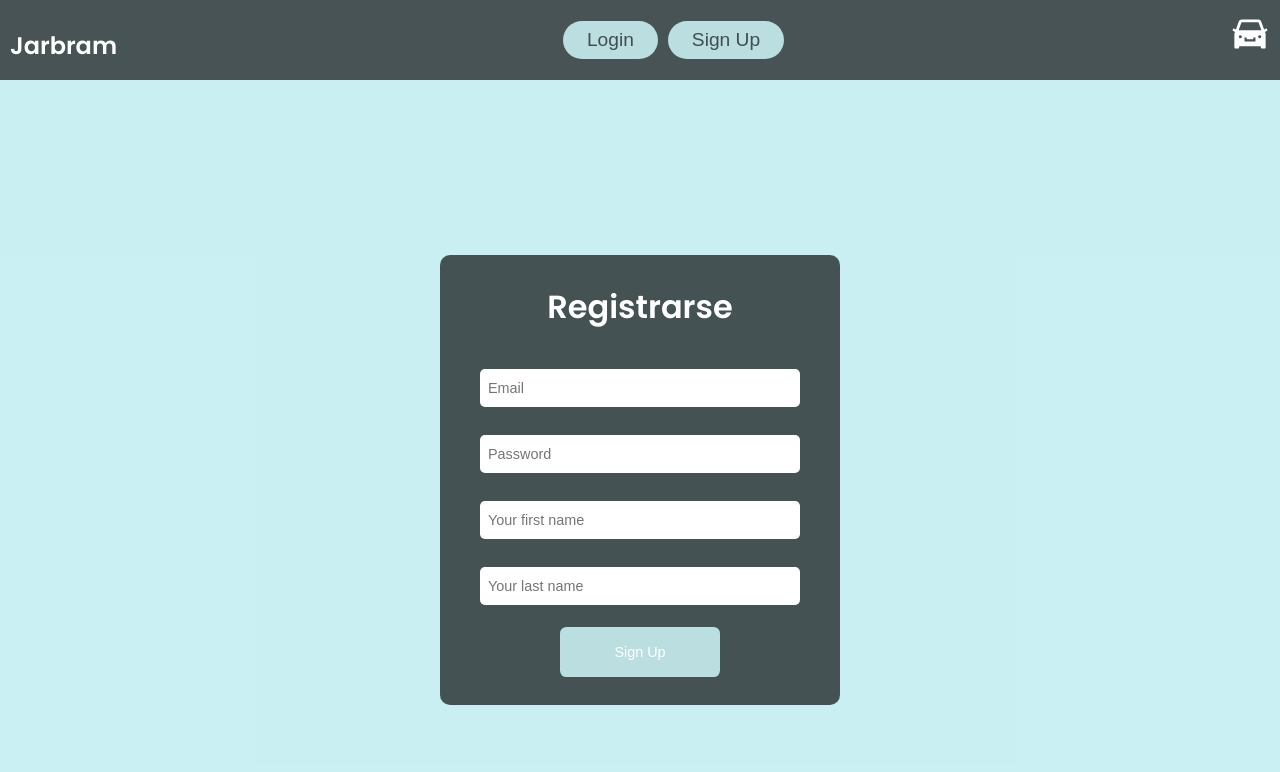
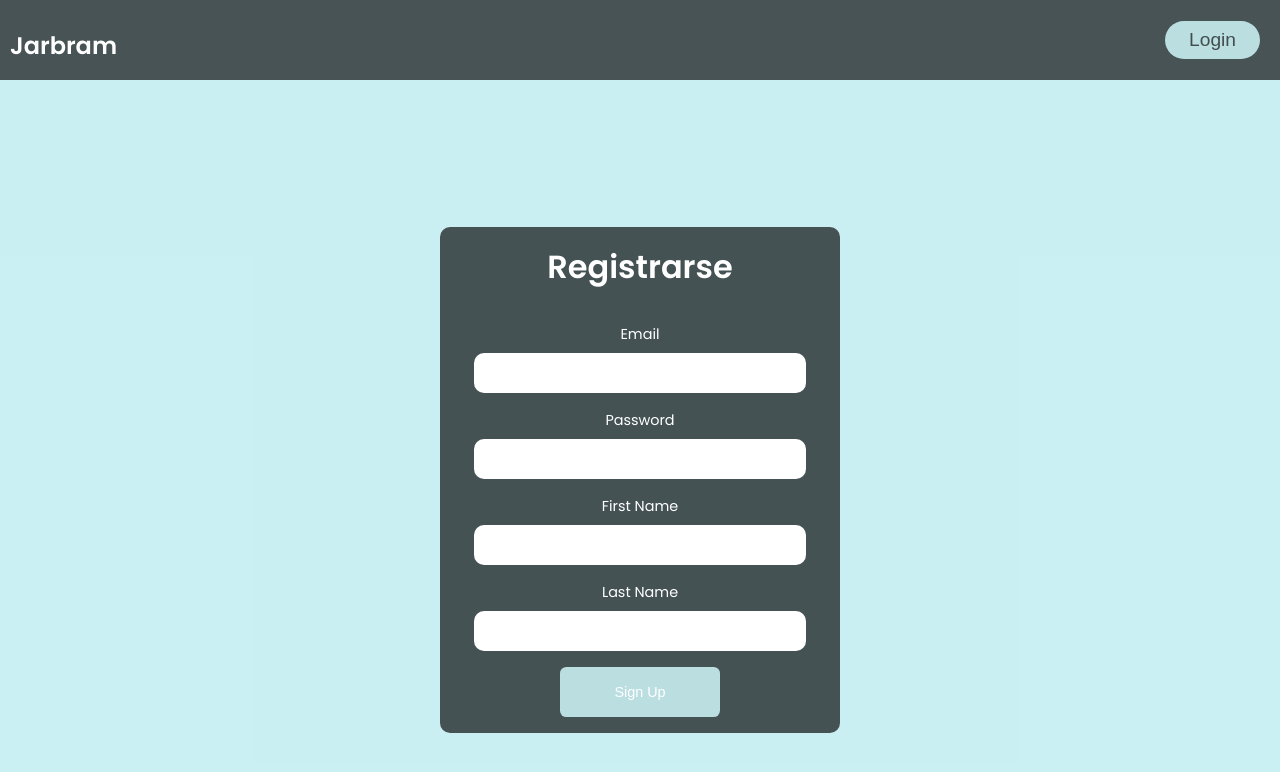
Before and after one commit to Jarbram/CarService, a React (Create React App) app in the folder client/: page /signup in a window 1280 px wide. Shown: the top 772 px of the page. Built offline with nearby package versions, Linux system fonts and the light colour scheme.

Commit message:
improve the routesin the navbar, in the next commit i try to build a homeUser

```diff
--- a/client/src/App.js
+++ b/client/src/App.js
@@ -2,6 +2,7 @@ import { Switch, Route } from 'react-router-dom';
 import Login from './/pages/login/Login.jsx';
 import SignUp from './/pages/signup/SignUp.jsx';
 import Home from './/pages/home/Home.jsx';
+import HomeUser from './/pages/homeUser/HomeUser.jsx';
 
 
 function App() {
@@ -10,6 +11,7 @@ function App() {
       <Route exact path="/" component={Home} />
       <Route path="/login" component={Login} />
       <Route path="/signup" component={SignUp} />
+      <Route path="/home" component={HomeUser} />
     </Switch>
   );
 }
--- a/client/src/components/navbar/Navbar.jsx
+++ b/client/src/components/navbar/Navbar.jsx
@@ -1,39 +1,51 @@
-import React from 'react';
-import { Link } from 'react-router-dom';
-import { AiFillCar} from 'react-icons/ai';
-import './navbar.css';
+import React, { useState } from "react";
+import { Link } from "react-router-dom";
+import { AiFillCar } from "react-icons/ai";
+import "./navbar.css";
 
-const Navbar = () => {
-  const [showNav, setShowNav] = React.useState(false);
+const Navbar = ({ isLoginVisible, isSignUpVisible, isHamburgerVisible }) => {
+  const [showNav, setShowNav] = useState(false);
 
   const handleMenuClick = () => {
     setShowNav(!showNav);
   };
 
   return (
-    <nav className='container-navbar'>
-      <h1 ><Link className='navbar-title' to ="/">Jarbram</Link></h1>
-      <div className='btn-loginSignup'>
-        <Link to='/login'>
-          <button className='btn-login'>Login</button>
+    <nav>
+      <div className="container-navbar">
+        <h1>
+          <Link className="navbar-title" to="/">
+            Jarbram
           </Link>
-        <Link to='/signup'>
-          <button className='btn-signUp'>Sign Up</button>
+        </h1>
+        <div className="btn-loginSignup">
+          {isLoginVisible && (
+            <Link to="/login">
+              <button className="btn-login">Login</button>
             </Link>
+          )}
+          {isSignUpVisible && (
+            <Link to="/signup">
+              <button className="btn-signUp">Sign Up</button>
+            </Link>
+          )}
         </div>
-      <ul className={showNav ? 'navigation open' : 'navigation'}>
-        <li className='navbar-item'>
-          <a href='#services'>Services</a>
+        <ul className={showNav ? "navigation open" : "navigation"}>
+          <li className="navbar-item">
+            <Link to="#services">Services</Link>
           </li>
-        <li className='navbar-item'>
-          <a href='#projects'>Projects</a>
+          <li className="navbar-item">
+            <Link to="#projects">Projects</Link>
           </li>
-        <li className='navbar-item'>
-          <a href='#about'>About</a>
+          <li className="navbar-item">
+            <Link to="#about">About</Link>
           </li>
         </ul>
-      <div className='hamburger' onClick={handleMenuClick}>
+        {isHamburgerVisible && (
+          <div className="hamburger" onClick={handleMenuClick}>
             <AiFillCar />
+          </div>
+        )}
       </div>
     </nav>
   );
--- a/client/src/pages/home/Home.jsx
+++ b/client/src/pages/home/Home.jsx
@@ -6,9 +6,12 @@ import Slider from '../../components/slider/Slider.jsx'
 const Home = () => {
   return (
     <>
-      <Navbar />
+      <Navbar
+      isLoginVisible={true}
+      isSignUpVisible={true}
+      />
       <div className="home-container">
-        <div className="home">
+        <div className="about">
           <h2 className="home-title">Welcome The best Services Car</h2>
           <p className="home-description">
             Take care of your car with our maintenance service for safe and worry-free driving. Quality and attention to detail guaranteed.
--- a/client/src/pages/home/home.css
+++ b/client/src/pages/home/home.css
@@ -5,7 +5,7 @@
     height: 100vh;
     width: 100vw;
 }
-.home{
+.about{
     display: flex;
     flex-direction: column;
     align-items: center;
--- /dev/null
+++ b/client/src/pages/homeUser/HomeUser.jsx
@@ -0,0 +1,14 @@
+import React from 'react'
+import './homeuser.css'
+import Navbar from '../../components/navbar/Navbar'
+
+const HomeUser = () => {
+  return (
+    <div>
+      <Navbar isHamburgerVisible ={true} />
+    HomeUser
+    </div>
+  )
+}
+
+export default HomeUser
--- a/client/src/pages/login/Login.jsx
+++ b/client/src/pages/login/Login.jsx
@@ -3,6 +3,7 @@ import axios from 'axios';
 import Navbar from '../../components/navbar/Navbar';
 import './login.css';
 import {BiShow} from 'react-icons/bi';
+import { useHistory } from 'react-router-dom';
 
 const Login = () => {
   const [showPassword, setShowPassword] = useState(false);
@@ -10,14 +11,12 @@ const Login = () => {
     email: "",
     password: "",
   });
-
+  const [error, setError] = useState(null);
+  const history = useHistory();
 
   const handleShowPassword = () => {
     setShowPassword((prevState) => !prevState);
   }
-
-  const [error, setError] = useState(null);
-
   const handleChange = (e) => {
     setUser({ ...user, [e.target.name]: e.target.value });
   };
@@ -32,6 +31,7 @@ const Login = () => {
         password: "",
       });
       setError(null);
+      history.push('/home');
     } catch (error) {
       setError(handleErrorResponse(error));
     }
@@ -56,28 +56,29 @@ const Login = () => {
 
   return (
     <>
-      <Navbar />
+      <Navbar isSignUpVisible={true}/>
       <div className='container'>
         <form className='form-login' onSubmit={handleLogin}>
           {error && <div className='error'>{error}</div>}
           <h2 className='title-login'>Iniciar sesión</h2>
+
+          <label>Email</label>
           <div className='email-container'>
             <input
               type='email'
               id='email'
               name='email'
-              placeholder='Email'
               value={user.email}
               onChange={handleChange}
               required
             />
           </div>
+          <label>Password</label>
           <div className='password-container'>
             <input
               type={showPassword ? 'text' : 'password'}
               id='password'
               name='password'
-              placeholder='Contraseña'
               value={user.password}
               onChange={handleChange}
               required
--- a/client/src/pages/login/login.css
+++ b/client/src/pages/login/login.css
@@ -38,17 +38,25 @@
     margin-bottom: 2rem;
 }
 label{
-    font-size: 0.8rem;
+    position: relative;
+  left: 0%;
+    font-size: 0.9rem;
+    color: var(--color-white);
+    margin-bottom: 0.5rem;
 }
 input{
-    width: 320px;
-    height: 38px;
-    border-radius: 5px;
+    width: 90%;
+  height: 40px;
+  border-radius: 10px;
+  border: none;
+  padding: 0.5rem;
+  font-size: 0.9rem;
+  color: var(--color-bg-variant);
+  background-color: var(--color-white);
+  outline: none;
 }
-
-input::placeholder{
-    font-size: 0.9rem;
-    padding-left: 8px;
+input:focus{
+    border: 4px solid var(--color-bg);
 }
 
 .password-container{
--- a/client/src/pages/signup/SignUp.jsx
+++ b/client/src/pages/signup/SignUp.jsx
@@ -2,6 +2,7 @@ import './signUp.css'
 import React, { useState, useMemo } from "react";
 import axios from "axios";
 import Navbar from "../../components/navbar/Navbar";
+import { useHistory } from "react-router-dom";
 
 const SignUp = () => {
   const [user, setUser] = useState({
@@ -11,6 +12,7 @@ const SignUp = () => {
     last_name: "",
   });
   const [error, setError] = useState(null);
+  const history = useHistory();
 
   const handleChange = (e) => {
     setUser({ ...user, [e.target.name]: e.target.value });
@@ -27,6 +29,7 @@ const SignUp = () => {
         first_name: "",
         last_name: "",
       });
+      history.push("/login");
     } catch (err) {
       console.error(err);
       setError("Hubo un problema: " + err.message);
@@ -39,11 +42,12 @@ const SignUp = () => {
 
   return (
     <>
-    <Navbar />
+    <Navbar isLoginVisible={true} />
     <div className="container">
       <form className='form-signUp' onSubmit={handleSubmit}>
       <h2 className='signUp-title'>Registrarse</h2>
         <div className="form-group">
+        <label>Email</label>
           <input
             type="email"
             maxLength="50"
@@ -53,10 +57,10 @@ const SignUp = () => {
             value={user.email}
             onChange={handleChange}
             required
-            placeholder="Email"
           />
         </div>
         <div className="form-group">
+          <label>Password</label>
           <input
             type="password"
             minLength="8"
@@ -67,10 +71,10 @@ const SignUp = () => {
             value={user.password}
             onChange={handleChange}
             required
-            placeholder="Password"
           />
         </div>
         <div className="form-group">
+          <label>First Name</label>
           <input
             type="text"
             maxLength="25"
@@ -80,10 +84,10 @@ const SignUp = () => {
             value={user.first_name}
             onChange={handleChange}
             required
-            placeholder="Your first name"
           />
         </div>
         <div className="form-group">
+          <label>Last Name</label>
           <input
             type="text"
             maxLength="25"
@@ -93,7 +97,6 @@ const SignUp = () => {
             value={user.last_name}
             onChange={handleChange}
             required
-            placeholder="Your last name"
           />
         </div>
         {error && <div className="alert alert-danger">{error}</div>}
--- a/client/src/pages/signup/signUp.css
+++ b/client/src/pages/signup/signUp.css
@@ -20,8 +20,9 @@
   justify-content: center;
   align-items: center;
   width: 350px;
-  height: 450px;
+  height: auto;
   border-radius: 10px;
+  padding: 1rem;
   background-color: var(--color-bg-variant);
 }
 .form-group {
@@ -30,19 +31,31 @@
   align-items: center;
   flex-direction: column;
   width: 100%;
-  height: 50px;
+  height: 70px;
   border-radius: 10px;
   margin-bottom: 1rem;
 }
-input{
-    width: 320px;
-    height: 38px;
-    border-radius: 5px;
+
+.form-group label{
+  position: relative;
+  left: 0%;
+    font-size: 0.9rem;
+    color: var(--color-white);
+    margin-bottom: 0.5rem;
 }
-
-input::placeholder{
-    font-size: 0.9rem;
-    padding-left: 8px;
+.form-control {
+  width: 90%;
+  height: 40px;
+  border-radius: 10px;
+  border: none;
+  padding: 0.5rem;
+  font-size: 0.9rem;
+  color: var(--color-bg-variant);
+  background-color: var(--color-white);
+  outline: none;
+}
+.form-control:focus {
+  border: 4px solid var(--color-bg);
 }
 
 .btn {
@@ -66,6 +79,5 @@ input::placeholder{
 @media screen and (min-width:1024px) {
   .form-signUp{
     width: 400px;
-    height: 450px;
   }
 }
```
Also changed, not shown: client/src/pages/homeUser/homeuser.css (added). Lines whose indentation alone changed are shown as unchanged.
